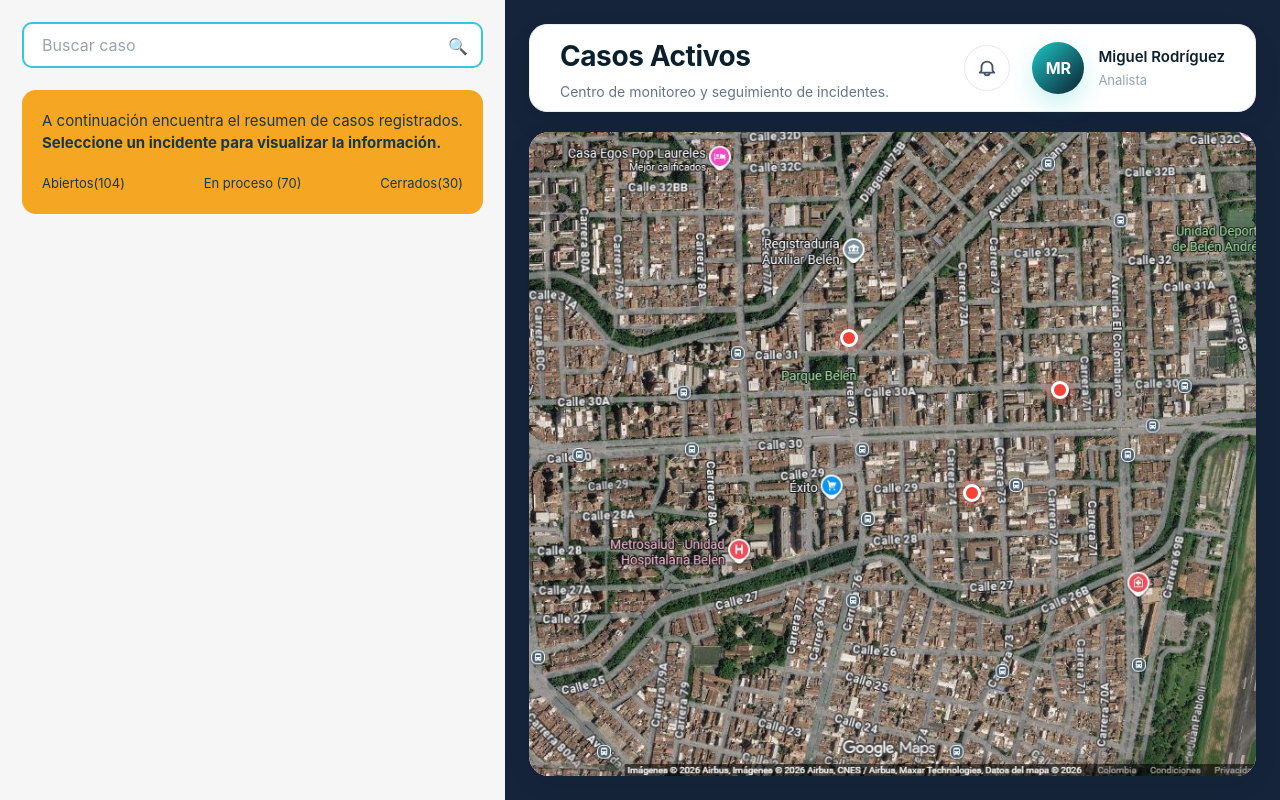
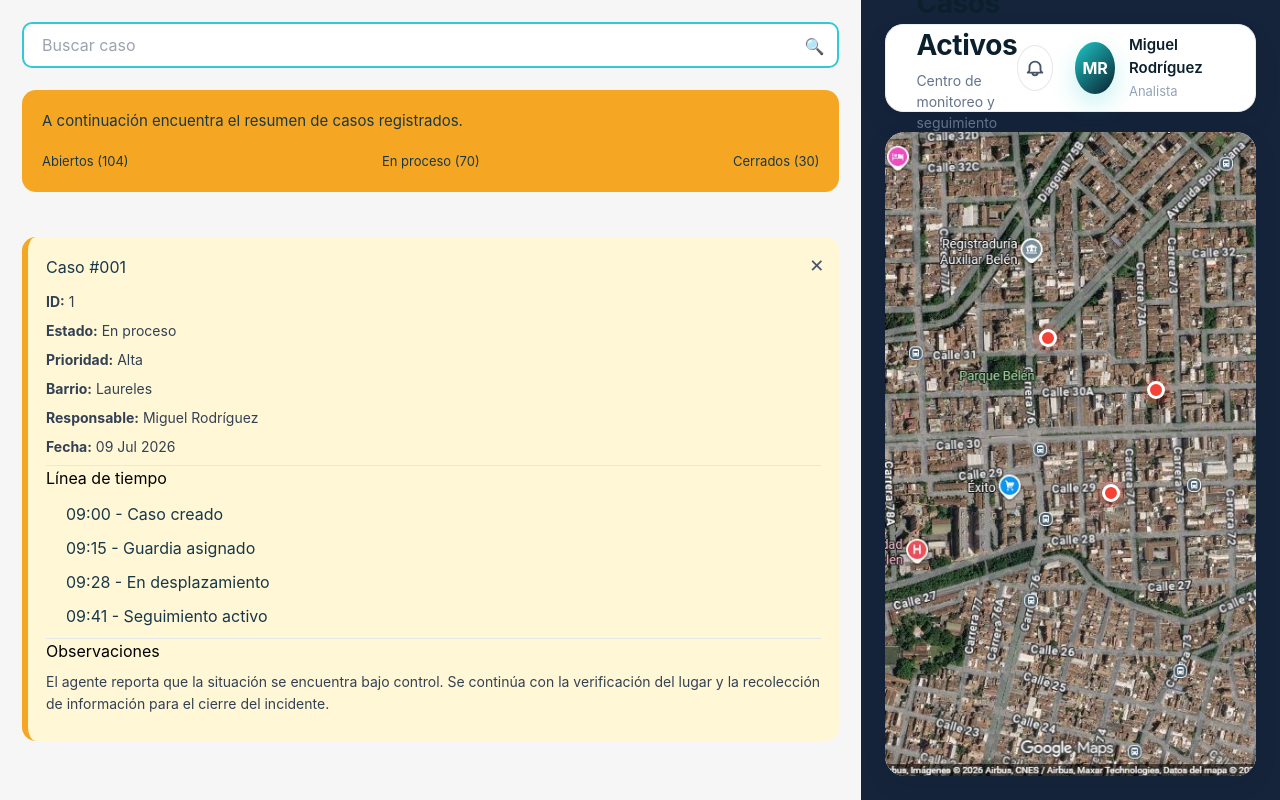
Before and after one commit to Mgroyes/InovisecFront, an Angular app: page /dashboard in a window 1280 px wide. Both pictures are taken after a click on the element 848 px from the left and 338 px from the top of the page. Built offline with nearby package versions, Linux system fonts and the light colour scheme.

Commit message:
solucion del detalle

```diff
--- a/src/app/components/map/map.component.html
+++ b/src/app/components/map/map.component.html
@@ -10,7 +10,8 @@
         [style.top.%]="marker.top"
         [style.left.%]="marker.left"
         (mouseenter)="show(marker)"
-        (mouseleave)="hide()">
+        (mouseleave)="hide()"
+        (click)="selectCase(marker)">
 
     </div>
 
@@ -20,11 +21,11 @@
         [style.top.%]="selectedCase.top"
         [style.left.%]="selectedCase.left">
 
-        <h4>{{selectedCase.title}}</h4>
+        <h4>{{ selectedCase.title }}</h4>
 
-        <p>{{selectedCase.description}}</p>
+        <p>{{ selectedCase.description }}</p>
 
-        <span>{{selectedCase.date}}</span>
+        <span>{{ selectedCase.date }}</span>
 
     </div>
 
--- a/src/app/components/map/map.component.ts
+++ b/src/app/components/map/map.component.ts
@@ -1,73 +1,103 @@
-import { Component } from '@angular/core';
+import { Component, EventEmitter, Output } from '@angular/core';
 import { CommonModule } from '@angular/common';
 
-interface CaseMarker{
+export interface CaseMarker {
 
-  id:number;
+  id: number;
 
-  title:string;
+  title: string;
 
-  description:string;
+  description: string;
 
-  date:string;
+  date: string;
 
-  top:number;
+  top: number;
 
-  left:number;
+  left: number;
+
+  status: string;
+
+  neighborhood: string;
+
+  guard: string;
+
+  priority: string;
 
 }
 
 @Component({
-  selector:'app-map',
-  standalone:true,
-  imports:[CommonModule],
-  templateUrl:'./map.component.html',
-  styleUrl:'./map.component.scss'
+  selector: 'app-map',
+  standalone: true,
+  imports: [CommonModule],
+  templateUrl: './map.component.html',
+  styleUrl: './map.component.scss'
 })
-export class MapComponent{
+export class MapComponent {
 
-  selectedCase?:CaseMarker;
+  @Output()
+  caseSelected = new EventEmitter<CaseMarker>();
+
+  selectedCase?: CaseMarker;
 
   markers: CaseMarker[] = [
 
     {
-    id:1,
-    title:'Caso #001',
-    description:'Accidente vehicular',
-    date:'09 Jul 2026',
-    top:32,
-    left:44
+      id: 1,
+      title: 'Caso #001',
+      description: 'Accidente vehicular con daños materiales.',
+      date: '09 Jul 2026',
+      top: 32,
+      left: 44,
+      status: 'En proceso',
+      neighborhood: 'Laureles',
+      guard: 'Miguel Rodríguez',
+      priority: 'Alta'
     },
 
     {
-    id:2,
-    title:'Caso #002',
-    description:'Incendio estructural',
-    date:'10 Jul 2026',
-    top:56,
-    left:61
+      id: 2,
+      title: 'Caso #002',
+      description: 'Incendio estructural controlado.',
+      date: '10 Jul 2026',
+      top: 56,
+      left: 61,
+      status: 'Atendido',
+      neighborhood: 'Belén',
+      guard: 'Carlos Ramírez',
+      priority: 'Media'
     },
 
     {
-    id:3,
-    title:'Caso #003',
-    description:'Alerta ciudadana',
-    date:'10 Jul 2026',
-    top:40,
-    left:73
+      id: 3,
+      title: 'Caso #003',
+      description: 'Alerta ciudadana por comportamiento sospechoso.',
+      date: '10 Jul 2026',
+      top: 40,
+      left: 73,
+      status: 'Abierto',
+      neighborhood: 'El Poblado',
+      guard: 'Laura Gómez',
+      priority: 'Alta'
     }
 
   ];
 
-show(marker:CaseMarker){
+  show(marker: CaseMarker) {
 
-   this.selectedCase=marker;
+    this.selectedCase = marker;
 
   }
 
-hide(){
+  hide() {
 
-   this.selectedCase=undefined;
+    this.selectedCase = undefined;
 
   }
+
+  selectCase(marker: CaseMarker) {
+
+    this.caseSelected.emit(marker);
+
   }
+
+}
--- a/src/app/components/sidebar/sidebar.component.html
+++ b/src/app/components/sidebar/sidebar.component.html
@@ -1,11 +1,8 @@
 <div class="sidebar">
-
-
 
     <div class="search-box">
 
-        <input
-            placeholder="Buscar caso">
+        <input placeholder="Buscar caso">
 
         <span>🔍</span>
 
@@ -14,40 +11,98 @@
     <div class="resume">
 
         <h3>
-            A continuación encuentra el resumen de casos registrados.<br>
-            <strong>Seleccione un incidente para visualizar la información.</strong>
+            A continuación encuentra el resumen de casos registrados.
         </h3>
 
         <div class="numbers">
 
             <div>
-
-
-
-                <p>Abiertos(104)</p>
-
+                <p>Abiertos (104)</p>
             </div>
 
             <div>
-
-
-
                 <p>En proceso (70)</p>
-
             </div>
 
             <div>
-
-
-
-                <p>Cerrados(30)</p>
-
+                <p>Cerrados (30)</p>
             </div>
 
         </div>
 
     </div>
 
+    <!-- Estado vacío -->
 
+    <div
+        class="message"
+        *ngIf="!selectedCase">
+
+        <h3>
+
+            Seleccione un incidente para visualizar la información.
+
+        </h3>
+
+    </div>
+
+    <!-- Card del caso -->
+
+    <div
+        class="case-card"
+        *ngIf="selectedCase">
+
+        <button
+            class="close-btn"
+            (click)="close.emit()">
+
+            ✕
+
+        </button>
+
+        <h2>{{selectedCase.title}}</h2>
+
+        <p><strong>ID:</strong> {{selectedCase.id}}</p>
+
+        <p><strong>Estado:</strong> {{selectedCase.status}}</p>
+
+        <p><strong>Prioridad:</strong> {{selectedCase.priority}}</p>
+
+        <p><strong>Barrio:</strong> {{selectedCase.neighborhood}}</p>
+
+        <p><strong>Responsable:</strong> {{selectedCase.guard}}</p>
+
+        <p><strong>Fecha:</strong> {{selectedCase.date}}</p>
+
+        <hr>
+
+        <h4>Línea de tiempo</h4>
+
+        <ul class="timeline">
+
+            <li>09:00 - Caso creado</li>
+
+            <li>09:15 - Guardia asignado</li>
+
+            <li>09:28 - En desplazamiento</li>
+
+            <li>09:41 - Seguimiento activo</li>
+
+        </ul>
+
+        <hr>
+
+        <h4>Observaciones</h4>
+
+        <p class="notes">
+
+            El agente reporta que la situación se encuentra
+            bajo control. Se continúa con la verificación del
+            lugar y la recolección de información para el
+            cierre del incidente.
+
+        </p>
+
+    </div>
 
 </div>
--- a/src/app/components/sidebar/sidebar.component.scss
+++ b/src/app/components/sidebar/sidebar.component.scss
@@ -131,3 +131,101 @@
 
 
 }
+
+.case-card{
+
+    margin-top:20px;
+
+    background:#FFF7D6;
+
+    border-left:6px solid #F5A623;
+
+    border-radius:14px;
+
+    padding:18px;
+
+    position:relative;
+
+    animation:fade .25s ease;
+
+}
+
+.close-btn{
+
+    position:absolute;
+
+    right:15px;
+
+    top:15px;
+
+    border:none;
+
+    background:none;
+
+    cursor:pointer;
+
+    font-size:18px;
+
+    color:#475569;
+
+}
+
+.case-card h2{
+
+    margin-bottom:12px;
+
+    color:#17384A;
+
+}
+
+.case-card p{
+
+    margin:8px 0;
+
+    font-size:14px;
+
+    color:#334155;
+
+}
+
+.timeline{
+
+    margin-top:12px;
+
+    padding-left:20px;
+
+}
+
+.timeline li{
+
+    margin-bottom:10px;
+
+    color:#17384A;
+
+}
+
+.notes{
+
+    line-height:1.6;
+
+}
+
+@keyframes fade{
+
+    from{
+
+        opacity:0;
+
+        transform:translateY(12px);
+
+    }
+
+    to{
+
+        opacity:1;
+
+        transform:translateY(0);
+
+    }
+
+}
--- a/src/app/components/sidebar/sidebar.component.ts
+++ b/src/app/components/sidebar/sidebar.component.ts
@@ -1,5 +1,6 @@
-import { Component } from '@angular/core';
+import { Component, Input, Output, EventEmitter } from '@angular/core';
 import { CommonModule } from '@angular/common';
+import { CaseMarker } from '../map/map.component';
 
 @Component({
   selector: 'app-sidebar',
@@ -8,4 +9,12 @@ import { CommonModule } from '@angular/common';
   templateUrl: './sidebar.component.html',
   styleUrl: './sidebar.component.scss'
 })
-export class SidebarComponent {}
+export class SidebarComponent {
+
+  @Input()
+  selectedCase: CaseMarker | null = null;
+
+  @Output()
+  close = new EventEmitter<void>();
+
+}
--- a/src/app/pages/dashboard/dashboard.component.html
+++ b/src/app/pages/dashboard/dashboard.component.html
@@ -1,6 +1,12 @@
 <div class="dashboard">
 
-    <app-sidebar></app-sidebar>
+    <app-sidebar
+
+        [selectedCase]="selectedCase"
+
+        (close)="closeCase()">
+
+    </app-sidebar>
 
     <main class="content">
 
@@ -8,9 +14,11 @@
 
         <div class="body">
 
-            <app-map></app-map>
+            <app-map
 
+                (caseSelected)="onCaseSelected($event)">
 
+            </app-map>
 
         </div>
 
--- a/src/app/pages/dashboard/dashboard.component.ts
+++ b/src/app/pages/dashboard/dashboard.component.ts
@@ -1,8 +1,8 @@
 import { Component } from '@angular/core';
+
 import { HeaderComponent } from '../../components/header/header.component';
 import { SidebarComponent } from '../../components/sidebar/sidebar.component';
-import { MapComponent } from '../../components/map/map.component';
-
+import { MapComponent, CaseMarker } from '../../components/map/map.component';
 
 @Component({
   selector: 'app-dashboard',
@@ -10,10 +10,25 @@ import { MapComponent } from '../../components/map/map.component';
   imports: [
     HeaderComponent,
     SidebarComponent,
-    MapComponent,
-
+    MapComponent
   ],
   templateUrl: './dashboard.component.html',
   styleUrls: ['./dashboard.component.scss']
 })
-export class DashboardComponent {}
+export class DashboardComponent {
+
+  selectedCase: CaseMarker | null = null;
+
+  onCaseSelected(caseData: CaseMarker): void {
+
+    this.selectedCase = caseData;
+
+  }
+
+  closeCase(): void {
+
+    this.selectedCase = null;
+
+  }
+
+}
```
Lines whose indentation alone changed are shown as unchanged.
